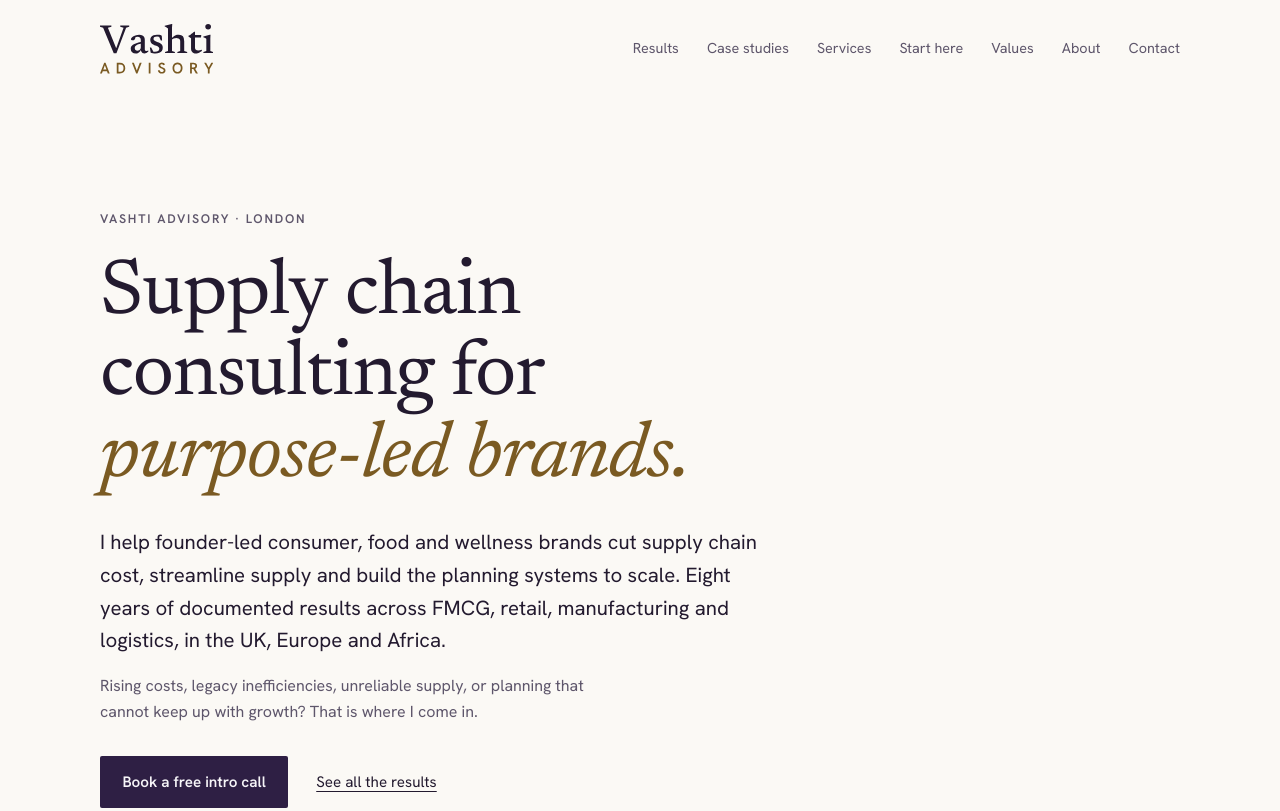
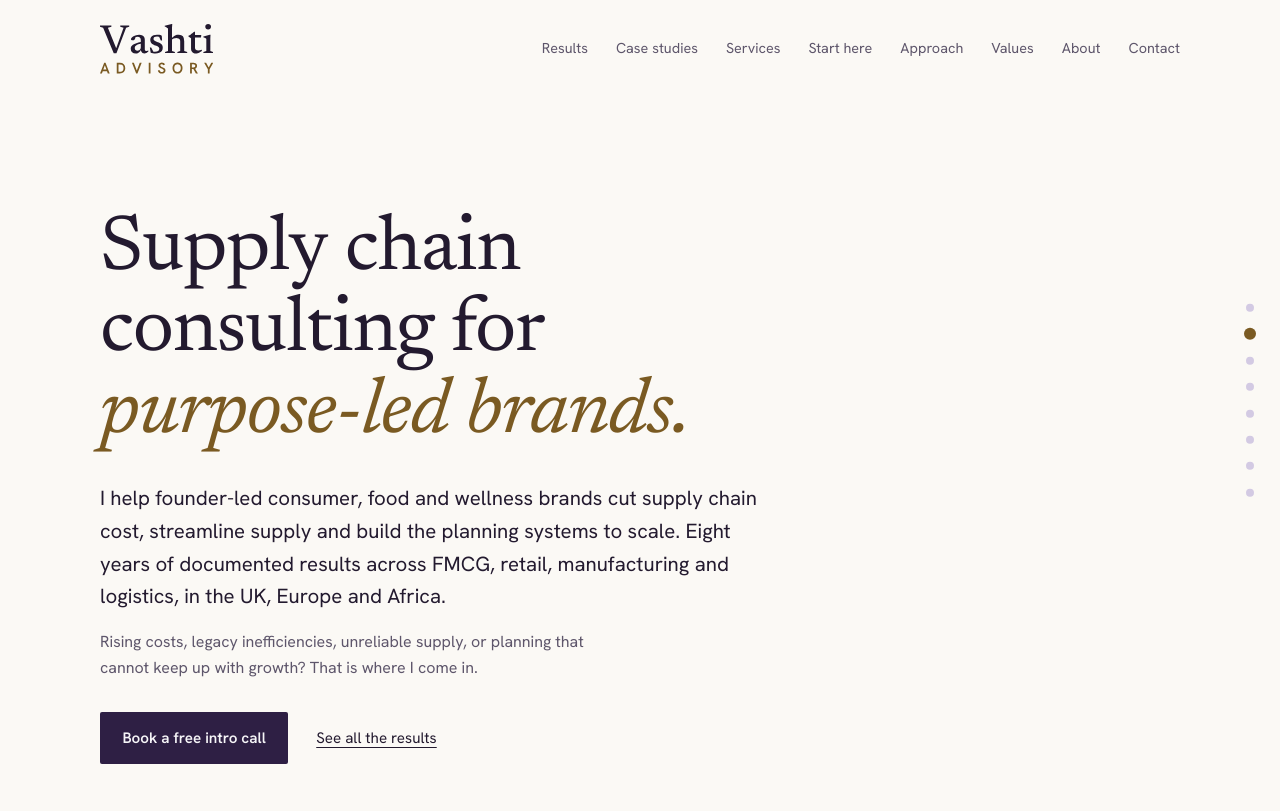
Before and after one commit to VashtiAdvisory/vashti-site, a plain HTML site: page index.html in a window 1280 px wide. Shown: the top 811 px of the page. Drawn offline with Linux system fonts and the light colour scheme.

Commit message:
Add files via upload

```diff
--- a/index.html
+++ b/index.html
@@ -335,6 +335,24 @@ a:focus-visible, button:focus-visible { outline: 2px solid var(--accent); outlin
 .foot { display: flex; flex-wrap: wrap; justify-content: space-between; gap: 0.5rem 2rem; padding-block: 2rem 3rem; border-top: 1px solid var(--line); color: var(--muted); font-size: 0.85rem; }
 .foot p { margin: 0; }
 @media (prefers-reduced-motion: reduce) { * { transition: none !important; } }
+
+/* Section navigation: side rail (wide screens), menu button (all), back to top */
+.rail { display: none; position: fixed; right: 1.1rem; top: 50%; transform: translateY(-50%); z-index: 20; flex-direction: column; gap: 0.15rem; }
+.rail a { position: relative; display: block; width: 1.5rem; height: 1.5rem; }
+.rail a::before { content: ""; position: absolute; top: 50%; left: 50%; width: 0.5rem; height: 0.5rem; margin: -0.25rem 0 0 -0.25rem; border-radius: 50%; background: var(--line-tint); transition: background 0.2s, transform 0.2s; }
+.rail a:hover::before, .rail a.on::before { background: var(--accent); transform: scale(1.5); }
+.rail a span { position: absolute; right: 1.6rem; top: 50%; transform: translateY(-50%); background: var(--fg); color: var(--bg); font-size: 0.78rem; padding: 0.25rem 0.6rem; border-radius: 3px; white-space: nowrap; opacity: 0; pointer-events: none; transition: opacity 0.15s; }
+.rail a:hover span, .rail a:focus-visible span { opacity: 1; }
+@media (min-width: 1280px) { .rail { display: flex; } }
+.fab { position: fixed; right: 1rem; bottom: 1rem; z-index: 30; display: flex; flex-direction: column; align-items: flex-end; gap: 0.5rem; }
+.fab-btn { font: inherit; font-size: 0.85rem; font-weight: 600; background: var(--btn-bg); color: #fff; border: 0; border-radius: 999px; height: 2.75rem; padding: 0 1.1rem; cursor: pointer; box-shadow: 0 2px 10px rgba(35,26,47,0.25); }
+.fab-top { width: 2.75rem; padding: 0; display: grid; place-items: center; text-decoration: none; font-size: 1.2rem; line-height: 1; opacity: 0; visibility: hidden; transform: translateY(8px); transition: opacity 0.2s, transform 0.2s, visibility 0.2s; }
+.fab-top.show { opacity: 1; visibility: visible; transform: none; }
+.fab-list { list-style: none; margin: 0; padding: 0.4rem; background: var(--bg); border: 1px solid var(--line); border-radius: 8px; box-shadow: 0 6px 24px rgba(35,26,47,0.18); min-width: 11rem; }
+.fab-list[hidden] { display: none; }
+.fab-list a { display: block; padding: 0.55rem 0.8rem; color: var(--fg); text-decoration: none; font-size: 0.95rem; border-radius: 4px; }
+.fab-list a:hover, .fab-list a.on { background: var(--surface); }
+@media (min-width: 1280px) { .fab-menu { display: none; } }
 </style>
 </head><body>
 <div class="wrap">
@@ -345,6 +363,7 @@ a:focus-visible, button:focus-visible { outline: 2px solid var(--accent); outlin
       <a href="#work">Case studies</a>
       <a href="#services">Services</a>
       <a href="#start">Start here</a>
+      <a href="#approach">Approach</a>
       <a href="#values">Values</a>
       <a href="#about">About</a>
       <a href="#contact">Contact</a>
@@ -354,7 +373,6 @@ a:focus-visible, button:focus-visible { outline: 2px solid var(--accent); outlin
   <main id="top">
     <!-- ===== EDIT: HERO: headline, intro paragraph and the three headline numbers ===== -->
     <section class="hero" aria-labelledby="hero-title">
-      <p class="eyebrow">Vashti Advisory &middot; London</p>
       <h1 id="hero-title">Supply chain consulting for <em>purpose-led brands.</em></h1>
       <p class="lead">I help founder-led consumer, food and wellness brands cut supply chain cost, streamline supply and build the planning systems to scale. Eight years of documented results across FMCG, retail, manufacturing and logistics, in the UK, Europe and Africa.</p>
       <p class="problem">Rising costs, legacy inefficiencies, unreliable supply, or planning that cannot keep up with growth? That is where I come in.</p>
@@ -585,7 +603,7 @@ a:focus-visible, button:focus-visible { outline: 2px solid var(--accent); outlin
     <section class="sec contact" id="contact" aria-labelledby="contact-h">
       <h2 id="contact-h">Contact</h2>
       <div class="body">
-        <p class="statement">Tell me what is under pressure.</p>
+        <h3 class="bigh">Tell me what is <em>under pressure.</em></h3>
         <p class="lead">If you lead a purpose-led brand and costs are rising, supply is unreliable, legacy inefficiencies are slowing you down or planning cannot keep up with growth, I would like to hear about it.</p>
         <div class="actions"><a class="btn" href="https://calendly.com/foyin-vashtiadvisory/30min" target="_blank" rel="noopener">Book a free intro call</a></div>
         <div class="email-row">
@@ -598,7 +616,13 @@ a:focus-visible, button:focus-visible { outline: 2px solid var(--accent); outlin
     </section>
   </main>
 
-  <footer class="foot">
+  <nav class="rail" aria-label="Jump to section"><a href="#results" data-s="results" aria-label="Results"><span>Results</span></a><a href="#work" data-s="work" aria-label="Case studies"><span>Case studies</span></a><a href="#services" data-s="services" aria-label="Services"><span>Services</span></a><a href="#start" data-s="start" aria-label="Start here"><span>Start here</span></a><a href="#approach" data-s="approach" aria-label="Approach"><span>Approach</span></a><a href="#values" data-s="values" aria-label="Values"><span>Values</span></a><a href="#about" data-s="about" aria-label="About"><span>About</span></a><a href="#contact" data-s="contact" aria-label="Contact"><span>Contact</span></a></nav>
+<div class="fab">
+  <ul class="fab-list" id="fab-list" hidden><li><a href="#results" data-s="results">Results</a></li><li><a href="#work" data-s="work">Case studies</a></li><li><a href="#services" data-s="services">Services</a></li><li><a href="#start" data-s="start">Start here</a></li><li><a href="#approach" data-s="approach">Approach</a></li><li><a href="#values" data-s="values">Values</a></li><li><a href="#about" data-s="about">About</a></li><li><a href="#contact" data-s="contact">Contact</a></li></ul>
+  <button class="fab-btn fab-menu" id="fab-menu" type="button" aria-expanded="false" aria-controls="fab-list">Sections</button>
+  <a class="fab-btn fab-top" id="fab-top" href="#top" aria-label="Back to top">&uarr;</a>
+</div>
+<footer class="foot">
     <p>&copy; 2026 Vashti Advisory. London, UK.</p>
     <p>Supply chain consulting for purpose-led brands.</p>
   </footer>
@@ -724,4 +748,28 @@ a:focus-visible, button:focus-visible { outline: 2px solid var(--accent); outlin
   } catch (err) { document.documentElement.classList.remove('js'); }
 })();
 </script>
+<script>
+(function(){
+  try {
+    var top=document.getElementById('fab-top'), menu=document.getElementById('fab-menu'), list=document.getElementById('fab-list');
+    function onScroll(){ top.classList.toggle('show', (window.pageYOffset||document.documentElement.scrollTop) > 500); }
+    window.addEventListener('scroll', onScroll, {passive:true}); onScroll();
+    top.addEventListener('click', function(e){ e.preventDefault(); window.scrollTo({top:0, behavior: window.matchMedia('(prefers-reduced-motion: reduce)').matches ? 'auto' : 'smooth'}); });
+    function close(){ list.hidden=true; menu.setAttribute('aria-expanded','false'); }
+    menu.addEventListener('click', function(e){ e.stopPropagation(); var o=list.hidden; list.hidden=!o; menu.setAttribute('aria-expanded', o?'true':'false'); });
+    list.addEventListener('click', close);
+    document.addEventListener('click', close);
+    document.addEventListener('keydown', function(e){ if(e.key==='Escape') close(); });
+    var links=document.querySelectorAll('[data-s]');
+    var secs=Array.prototype.slice.call(document.querySelectorAll('main section[id]')).filter(function(s){ return document.querySelector('[data-s="'+s.id+'"]'); });
+    function spy(){
+      var y=window.innerHeight*0.35, cur='';
+      secs.forEach(function(s){ var r=s.getBoundingClientRect(); if(r.top<=y && r.bottom>y) cur=s.id; });
+      links.forEach(function(a){ a.classList.toggle('on', a.getAttribute('data-s')===cur); });
+    }
+    window.addEventListener('scroll', spy, {passive:true}); spy();
+  } catch (err) {}
+})();
+</script>
+
 </body></html>
```
